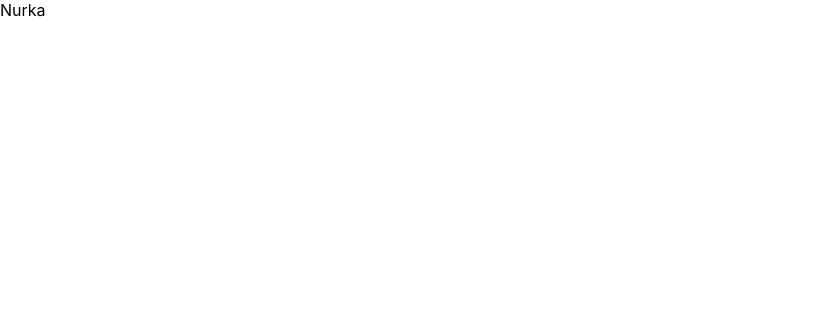
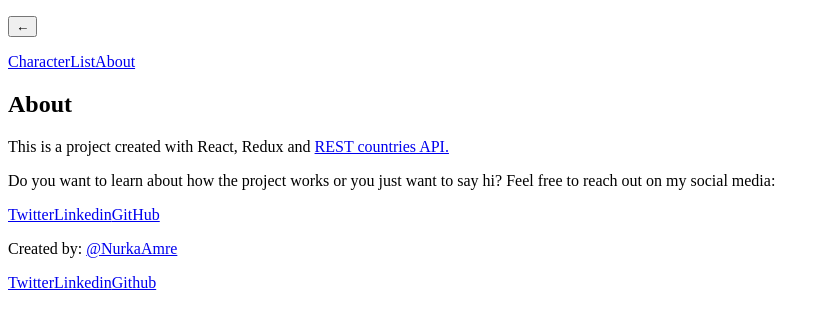
Before and after one commit to NurkaAmre/Game_of_thrones, a React (Create React App) app: page /about in a window 1280 px wide. Shown: the top 326 px of the page, without its empty margins (0-832 px from the left). Built offline with nearby package versions, Linux system fonts and the light colour scheme.

Commit message:
Builded structure & routes, selected API

```diff
--- a/public/index.html
+++ b/public/index.html
@@ -5,6 +5,9 @@
     <link rel="icon" href="%PUBLIC_URL%/favicon.ico" />
     <meta name="viewport" content="width=device-width, initial-scale=1" />
     <meta name="theme-color" content="#000000" />
+    <link rel="preconnect" href="https://fonts.googleapis.com">
+    <link rel="preconnect" href="https://fonts.gstatic.com" crossorigin>
+    <link href="https://fonts.googleapis.com/css2?family=Montserrat:wght@400;700&family=Roboto+Slab:wght@300;400;700&display=swap" rel="stylesheet">
     <meta
       name="description"
       content="Web site created using create-react-app"
--- a/src/App.js
+++ b/src/App.js
@@ -1,8 +1,27 @@
-function App() {
-  return (
-    <div className="App">Nurka
-    </div>
+import React from 'react';
+import { Route, Routes } from 'react-router-dom';
+import CharacterDetails from './pages/CharacterDetails';
+import CharacterList from './pages/CharacterList';
+import NavBar from './components/NavBar';
+import Footer from './components/Footer';
+import About from './pages/About';
+
+const App = () => (
+  <>
+    <NavBar />
+    <Routes>
+      <Route
+        path="/"
+        element={(
+          <CharacterList />
+        )}
+      />
+      <Route path="/country/:countryinfo" element={<CharacterDetails />} />
+      <Route path="/about" element={<About />} />
+    </Routes>
+    <Footer />
+  </>
+
   );
-}
 
 export default App;
--- /dev/null
+++ b/src/components/Footer.jsx
@@ -0,0 +1,18 @@
+import React from 'react';
+
+const Footer = () => (
+  <footer className="footer">
+    <p>
+      Created by:
+      {' '}
+      <a href="https://www.linkedin.com/in/amre-nurgul/" className="footerLink">@NurkaAmre</a>
+    </p>
+    <div className="iconsContainer">
+      <a href="https://twitter.com/AmreNurgul">Twitter</a>
+      <a href="https://www.linkedin.com/in/amre-nurgul/">Linkedin</a>
+      <a href="https://github.com/NurkaAmre">Github</a>
+    </div>
+  </footer>
+);
+
+export default Footer;
--- /dev/null
+++ b/src/components/NavBar.jsx
@@ -0,0 +1,25 @@
+import React from 'react';
+import { NavLink } from 'react-router-dom';
+
+const NavBar = () => (
+  <>
+    <section className="navFlex">
+      <p>
+        <NavLink to="/">
+          <button type='button'>&larr;</button>
+        </NavLink>
+      </p>
+      <nav>
+        <NavLink to="/">
+          CharacterList
+        </NavLink>
+        <NavLink to="/about">
+          About
+        </NavLink>
+      </nav>
+    </section>
+  </>
+
+);
+
+export default NavBar;
--- a/src/index.js
+++ b/src/index.js
@@ -1,11 +1,13 @@
-import React from 'react';
+import { StrictMode } from 'react';
 import ReactDOM from 'react-dom/client';
-import './index.css';
+import { BrowserRouter as Router } from 'react-router-dom';
 import App from './App';
 
 const root = ReactDOM.createRoot(document.getElementById('root'));
 root.render(
-  <React.StrictMode>
-    <App />
-  </React.StrictMode>,
+  <StrictMode>
+    <Router>
+      <App />
+    </Router>
+  </StrictMode>,
 );
--- /dev/null
+++ b/src/pages/About.css
@@ -0,0 +1,22 @@
+.about {
+    height: 60vh;
+    margin-top: 20vh;
+    display: flex;
+    flex-direction: column;
+    align-items: center;
+    text-align: center;
+  }
+
+  .about p a:hover {
+    text-decoration: underline;
+  }
+
+  .about > div {
+    display: flex;
+    height: 20px;
+    column-gap: 30px;
+  }
+
+  .about div a > * {
+    transform: scale(2);
+  }
--- /dev/null
+++ b/src/pages/About.jsx
@@ -0,0 +1,27 @@
+import React from 'react';
+
+const About = () => (
+  <>
+    <section className="about">
+      <h2>
+        About
+      </h2>
+      <p>
+        This is a project created with React, Redux and
+        {' '}
+        <a href="https://thronesapi.com/">REST countries API.</a>
+      </p>
+      <p>
+        Do you want to learn about how the project works or you just want to say hi?
+        Feel free to reach out on my social media:
+      </p>
+      <div className="iconsContainer">
+        <a href="https://twitter.com/AmreNurgul">Twitter</a>
+        <a href="https://www.linkedin.com/in/amre-nurgul/">Linkedin</a>
+        <a href="https://github.com/NurkaAmre">GitHub</a>
+      </div>
+    </section>
+  </>
+);
+
+export default About;
--- /dev/null
+++ b/src/pages/CharacterDetails.jsx
@@ -0,0 +1,7 @@
+import React from 'react'
+
+export default function CharacterDetails() {
+  return (
+    <div>CharacterDetails</div>
+  )
+}
--- /dev/null
+++ b/src/pages/CharacterList.jsx
@@ -0,0 +1,7 @@
+import React from 'react'
+
+export default function CharacterList() {
+  return (
+    <div>CharacterList</div>
+  )
+}
```
Also changed, not shown: src/components/Hero.jsx (added, +15 -0 lines).
